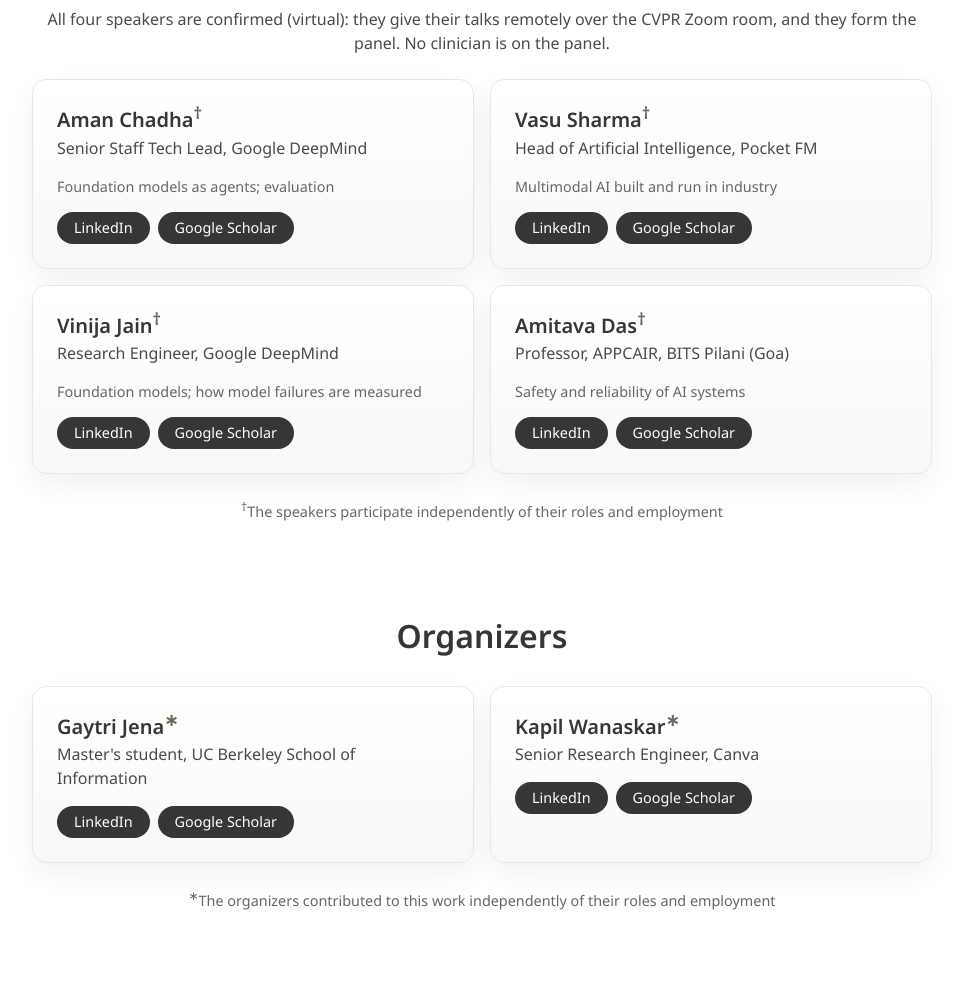
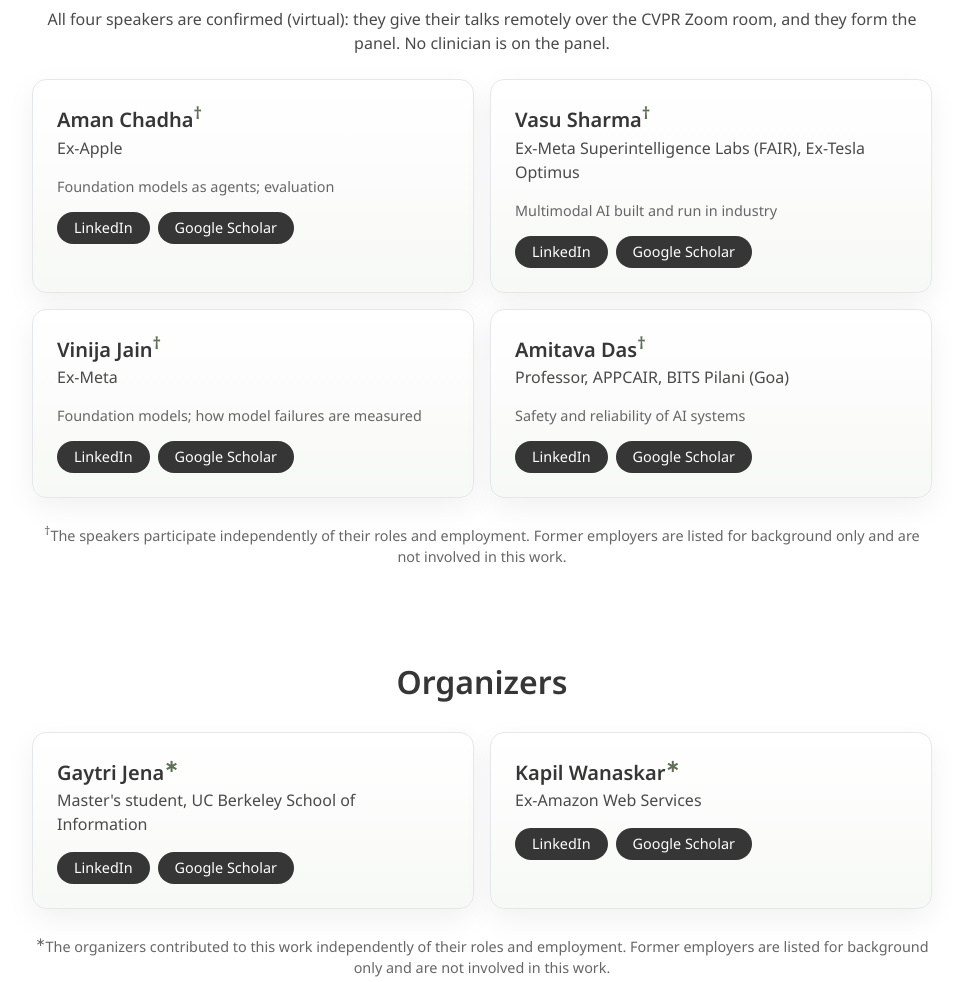
Before and after one commit to kapilw25/hospitalbench, a plain HTML site: page index.html in a window 1280 px wide. Shown: the part 8060-9042 px from the top of the page, without its empty margins (158-1121 px from the left). Drawn offline with Linux system fonts and the light colour scheme.

Commit message:
People cards: former employers only

```diff
--- a/index.html
+++ b/index.html
@@ -250,12 +250,12 @@
     <h2>Invited Speakers</h2>
     <p class="section-lead">All four speakers are confirmed (virtual): they give their talks remotely over the CVPR Zoom room, and they form the panel. No clinician is on the panel.</p>
     <div class="people-grid">
-<article class="person"><h3>Aman Chadha<sup>&dagger;</sup></h3><p class="role">Senior Staff Tech Lead, Google DeepMind</p><p class="note">Foundation models as agents; evaluation</p><div class="links"><a class="button" href="https://www.linkedin.com/in/amanc/" target="_blank" rel="noopener noreferrer">LinkedIn</a><a class="button" href="https://scholar.google.com/citations?user=gPGQuBQAAAAJ" target="_blank" rel="noopener noreferrer">Google Scholar</a></div></article>
-<article class="person"><h3>Vasu Sharma<sup>&dagger;</sup></h3><p class="role">Head of Artificial Intelligence, Pocket FM</p><p class="note">Multimodal AI built and run in industry</p><div class="links"><a class="button" href="https://www.linkedin.com/in/vasu-sharma55/" target="_blank" rel="noopener noreferrer">LinkedIn</a><a class="button" href="https://scholar.google.com/citations?user=PLUB4dIAAAAJ" target="_blank" rel="noopener noreferrer">Google Scholar</a></div></article>
-<article class="person"><h3>Vinija Jain<sup>&dagger;</sup></h3><p class="role">Research Engineer, Google DeepMind</p><p class="note">Foundation models; how model failures are measured</p><div class="links"><a class="button" href="https://www.linkedin.com/in/vinija/" target="_blank" rel="noopener noreferrer">LinkedIn</a><a class="button" href="https://scholar.google.com/citations?user=oYaD1NcAAAAJ" target="_blank" rel="noopener noreferrer">Google Scholar</a></div></article>
+<article class="person"><h3>Aman Chadha<sup>&dagger;</sup></h3><p class="role">Ex-Apple</p><p class="note">Foundation models as agents; evaluation</p><div class="links"><a class="button" href="https://www.linkedin.com/in/amanc/" target="_blank" rel="noopener noreferrer">LinkedIn</a><a class="button" href="https://scholar.google.com/citations?user=gPGQuBQAAAAJ" target="_blank" rel="noopener noreferrer">Google Scholar</a></div></article>
+<article class="person"><h3>Vasu Sharma<sup>&dagger;</sup></h3><p class="role">Ex-Meta Superintelligence Labs (FAIR), Ex-Tesla Optimus</p><p class="note">Multimodal AI built and run in industry</p><div class="links"><a class="button" href="https://www.linkedin.com/in/vasu-sharma55/" target="_blank" rel="noopener noreferrer">LinkedIn</a><a class="button" href="https://scholar.google.com/citations?user=PLUB4dIAAAAJ" target="_blank" rel="noopener noreferrer">Google Scholar</a></div></article>
+<article class="person"><h3>Vinija Jain<sup>&dagger;</sup></h3><p class="role">Ex-Meta</p><p class="note">Foundation models; how model failures are measured</p><div class="links"><a class="button" href="https://www.linkedin.com/in/vinija/" target="_blank" rel="noopener noreferrer">LinkedIn</a><a class="button" href="https://scholar.google.com/citations?user=oYaD1NcAAAAJ" target="_blank" rel="noopener noreferrer">Google Scholar</a></div></article>
 <article class="person"><h3>Amitava Das<sup>&dagger;</sup></h3><p class="role">Professor, APPCAIR, BITS Pilani (Goa)</p><p class="note">Safety and reliability of AI systems</p><div class="links"><a class="button" href="https://www.linkedin.com/in/amitava-das-78348022/" target="_blank" rel="noopener noreferrer">LinkedIn</a><a class="button" href="https://scholar.google.com/citations?user=HYpfhaEAAAAJ" target="_blank" rel="noopener noreferrer">Google Scholar</a></div></article>
     </div>
-    <p class="footnote"><sup>&dagger;</sup>The speakers participate independently of their roles and employment</p>
+    <p class="footnote"><sup>&dagger;</sup>The speakers participate independently of their roles and employment. Former employers are listed for background only and are not involved in this work.</p>
   </div>
 </section>
 
@@ -264,9 +264,9 @@
     <h2>Organizers</h2>
     <div class="people-grid">
 <article class="person"><h3>Gaytri Jena<sup>&lowast;</sup></h3><p class="role">Master's student, UC Berkeley School of Information</p><div class="links"><a class="button" href="https://www.linkedin.com/in/gaytri-jena/" target="_blank" rel="noopener noreferrer">LinkedIn</a><a class="button" href="https://scholar.google.com/citations?user=hDzYohIAAAAJ" target="_blank" rel="noopener noreferrer">Google Scholar</a></div></article>
-<article class="person"><h3>Kapil Wanaskar<sup>&lowast;</sup></h3><p class="role">Senior Research Engineer, Canva</p><div class="links"><a class="button" href="https://www.linkedin.com/in/kapil-w-06507483/" target="_blank" rel="noopener noreferrer">LinkedIn</a><a class="button" href="https://scholar.google.com/citations?user=fDo5HioAAAAJ" target="_blank" rel="noopener noreferrer">Google Scholar</a></div></article>
+<article class="person"><h3>Kapil Wanaskar<sup>&lowast;</sup></h3><p class="role">Ex-Amazon Web Services</p><div class="links"><a class="button" href="https://www.linkedin.com/in/kapil-w-06507483/" target="_blank" rel="noopener noreferrer">LinkedIn</a><a class="button" href="https://scholar.google.com/citations?user=fDo5HioAAAAJ" target="_blank" rel="noopener noreferrer">Google Scholar</a></div></article>
     </div>
-    <p class="footnote"><sup>&lowast;</sup>The organizers contributed to this work independently of their roles and employment</p>
+    <p class="footnote"><sup>&lowast;</sup>The organizers contributed to this work independently of their roles and employment. Former employers are listed for background only and are not involved in this work.</p>
   </div>
 </section>
 
```
Also changed, not shown: credits.html (+2 -2 lines).
